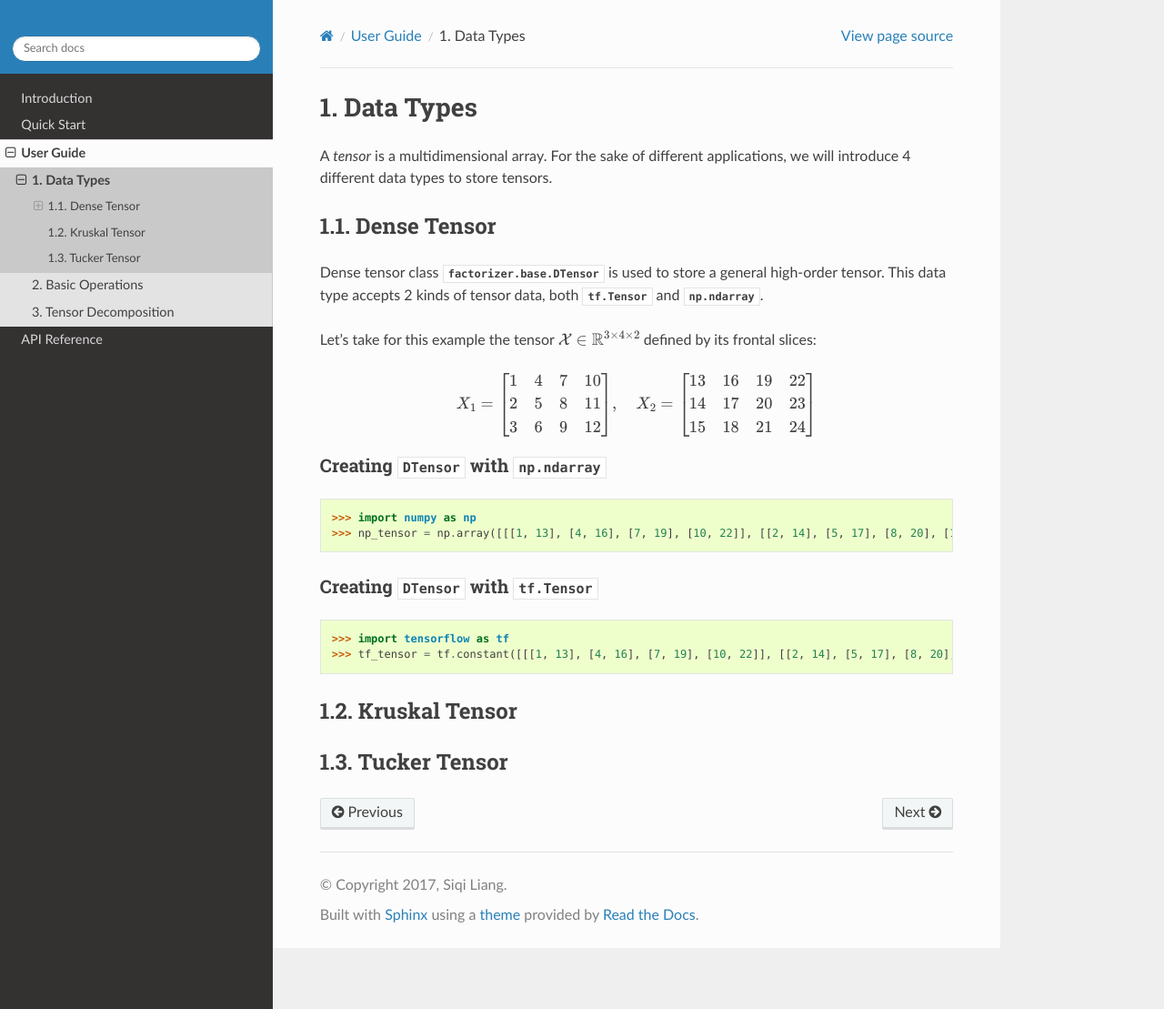
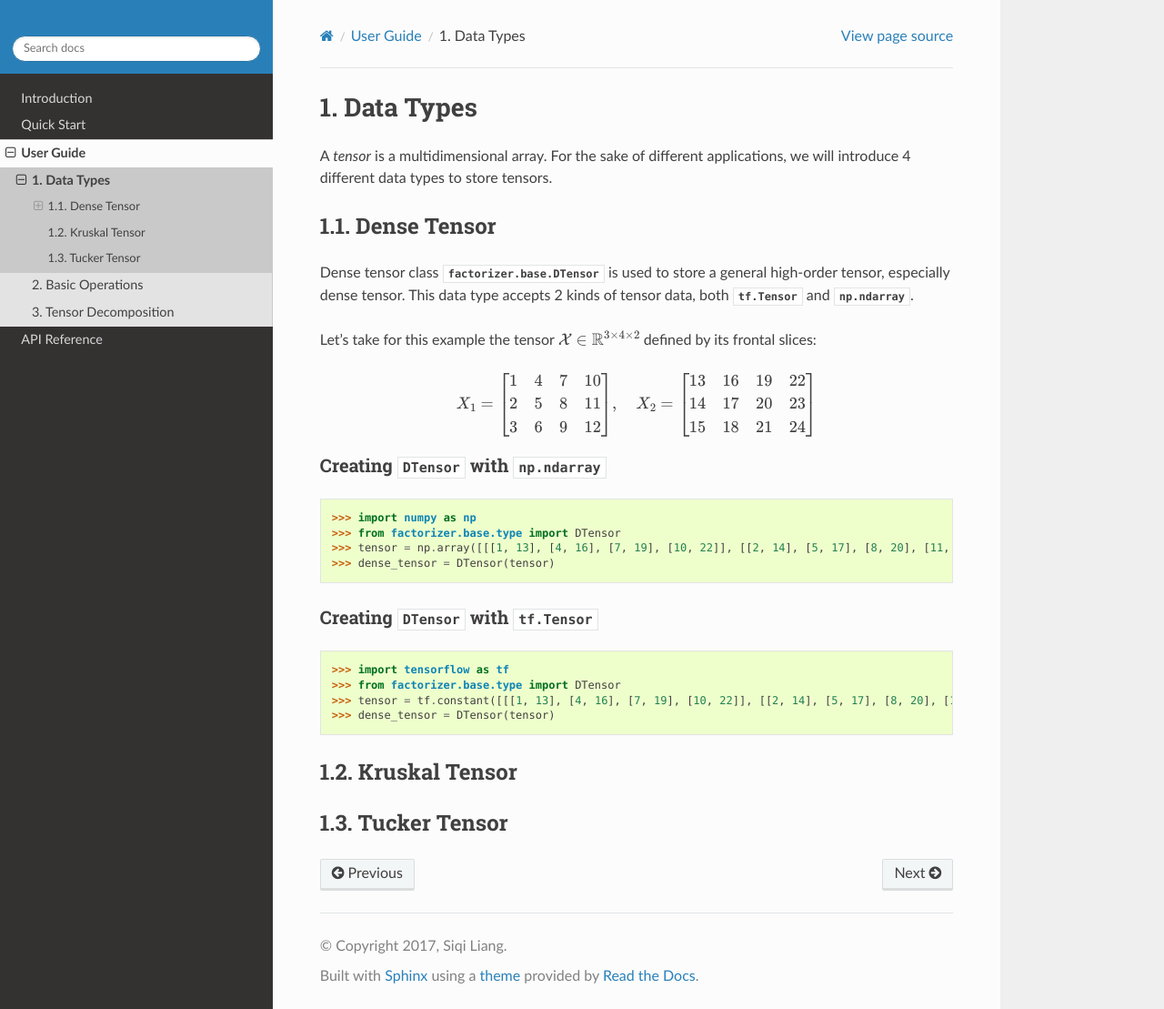
Before and after one commit to Large-Scale-Tensor-Decomposition/TensorD, a Sphinx documentation site: the page built from docs/source/guide_data.rst, in a window 1280 px wide and 1109 px high. Shown: the whole window at 91% size. Built offline with Sphinx 7.4.7 and the Read the Docs theme 2.0.0, drawn with Linux system fonts in a browser that asks for light colours; pages that are not in the unit, such as notebooks, are missing from menus.

Commit message:
edit 'create DTensor with tf.Tensor & np.array'

```diff
--- a/docs/source/guide_data.rst
+++ b/docs/source/guide_data.rst
@@ -6,7 +6,7 @@ A *tensor* is a multidimensional array. For the sake of different applications,
 
 Dense Tensor
 ------------
-Dense tensor class :class:`factorizer.base.DTensor` is used to store a general high-order tensor. This data type accepts 2 kinds of tensor data, both :class:`tf.Tensor` and :class:`np.ndarray`.
+Dense tensor class :class:`factorizer.base.DTensor` is used to store a general high-order tensor, especially dense tensor. This data type accepts 2 kinds of tensor data, both :class:`tf.Tensor` and :class:`np.ndarray`.
 
 Let's take for this example the tensor :math:`\mathcal{X} \in \mathbb{R}^{3 \times 4 \times 2}` defined by its frontal slices:
 
@@ -31,16 +31,18 @@ Creating :class:`DTensor` with :class:`np.ndarray`
 .. code-block:: python
 
    >>> import numpy as np
-   >>> np_tensor = np.array([[[1, 13], [4, 16], [7, 19], [10, 22]], [[2, 14], [5, 17], [8, 20], [11, 23]], [[3, 15], [6, 18], [9, 21], [12, 24]]])
-
-
+   >>> from factorizer.base.type import DTensor
+   >>> tensor = np.array([[[1, 13], [4, 16], [7, 19], [10, 22]], [[2, 14], [5, 17], [8, 20], [11, 23]], [[3, 15], [6, 18], [9, 21], [12, 24]]])
+   >>> dense_tensor = DTensor(tensor)
 
 Creating :class:`DTensor` with :class:`tf.Tensor`
 ^^^^^^^^^^^^^^^^^^^^^^^^^^^^^^^^^^^^^^^^^^^^^^^^^
 .. code-block:: python
 
    >>> import tensorflow as tf
-   >>> tf_tensor = tf.constant([[[1, 13], [4, 16], [7, 19], [10, 22]], [[2, 14], [5, 17], [8, 20], [11, 23]], [[3, 15], [6, 18], [9, 21], [12, 24]]])
+   >>> from factorizer.base.type import DTensor
+   >>> tensor = tf.constant([[[1, 13], [4, 16], [7, 19], [10, 22]], [[2, 14], [5, 17], [8, 20], [11, 23]], [[3, 15], [6, 18], [9, 21], [12, 24]]])
+   >>> dense_tensor = DTensor(tensor)
 
 Kruskal Tensor
 --------------
```
